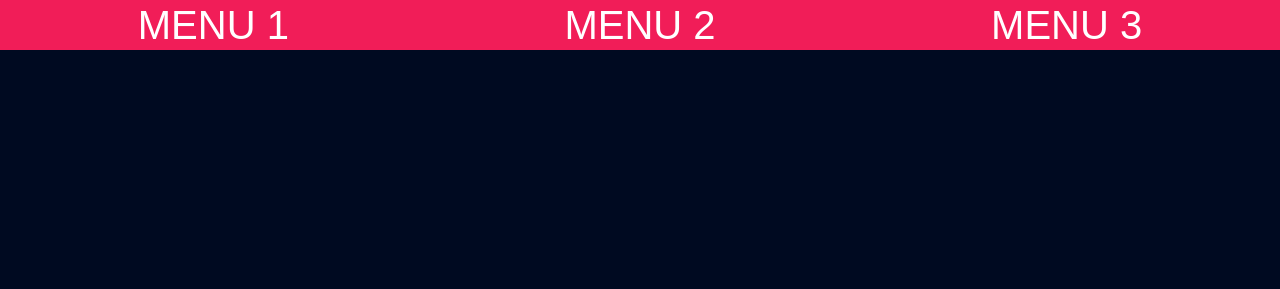
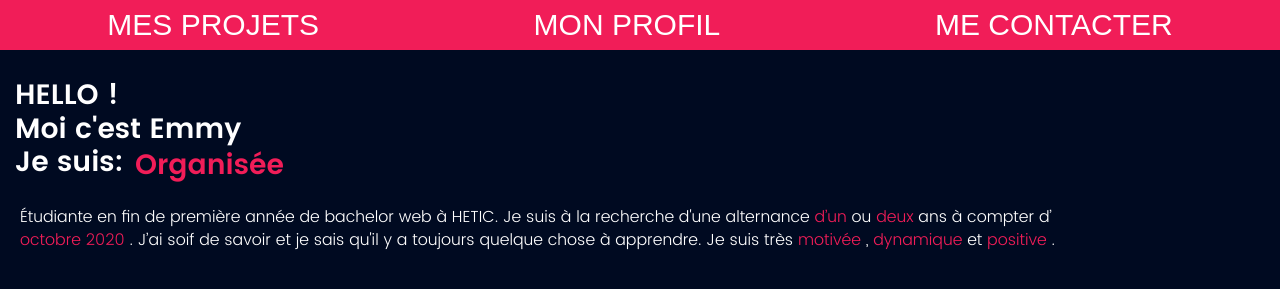
Before and after one commit to Amy-Dev/Folio, a website built with Parcel: page src/index.html in a window 1280 px wide. Built offline with nearby package versions, Linux system fonts and the light colour scheme.

Commit message:
adjustment menu burger and start home presentation

```diff
--- a/package.json
+++ b/package.json
@@ -20,5 +20,8 @@
   "devDependencies": {
     "parcel-bundler": "^1.12.4",
     "sass": "^1.26.10"
+  },
+  "dependencies": {
+    "reset.css": "^2.0.2"
   }
 }
--- a/src/index.html
+++ b/src/index.html
@@ -7,21 +7,50 @@
         <title>Folio</title>
         <link rel="stylesheet" href="scss/styles.scss"/>
         <link rel="stylesheet" href="reset.css"/>
+        <link rel="stylesheet" href="scss/global.scss"/>
     </head>
 
     <body>
+        <header class="header">
         <nav id="nav">
             <ul>
-                <li>Menu 1</li>
-                <li>Menu 2</li>
-                <li>Menu 3</li>
+                <li>Mes projets</li>
+                <li>Mon profil</li>
+                <li>Me contacter</li>
             </ul>
             <div class="open" id="open">
                 <div class="open-icon"></div>
             </div>
         </nav>
+        <div class="logo">
+            <img src="img/LOGO.svg"/>
+        </div>
+
+        <div class="networks">
+            <img src="img/logo/linkedin-logo.svg"/>
+            <img src="img/logo/github-logo.svg" />
+        </div>
         <script src="../src/script/index.js"></script>
+        </header>
 
+        <h2 class="presentationCarousel">
+            <span>HELLO ! <br> Moi c'est Emmy <br> Je suis: </span>
+            <div>
+                <ul class="flip4">
+                    <li>Motivée</li>
+                    <li>Curieuse</li>
+                    <li>Organisée</li>
+                    <li>Créative</li>
+                </ul>
+            </div>
+        </h2>
+        <p class="paragraphePresentation">
+            Étudiante en fin de première année de bachelor web à HETIC.
+            Je suis à la recherche d'une alternance <span> d’un </span> ou <span> deux </span> ans à
+            compter d’ <span> octobre 2020 </span> .
+            J’ai soif de savoir et je sais qu'il y a toujours quelque
+            chose à apprendre. Je suis très <span> motivée </span>, <span> dynamique </span> et <span> positive </span>.
+        </p>
     </body>
 
 </html>
--- /dev/null
+++ b/src/scss/global.scss
@@ -0,0 +1,8 @@
+@font-face {
+    src : url(../font/Poppins-SemiBold.woff);
+    font-family: poppins-semibold;
+}
+@font-face {
+    src : url(../font/Poppins-Light.woff);
+    font-family: poppins-light;
+}
--- a/src/scss/styles.scss
+++ b/src/scss/styles.scss
@@ -1,12 +1,22 @@
 body {
     background-color: #000A21;
 
-    //-------- MENU BURGER --------//
+
+    //-------- HEADER --------//
+.header {
+    height: 50px;
+    width: 100%;
+    display: flex;
+    justify-content: flex-end;
+    align-items: center;
+
+
+    //-------- HEADER M --------//
     nav {
         position: fixed;
         top: 0px;
         left: 0px;
-        background-color:#F11D58;
+        background-color: #F11D58;
         height: 50px;
         width: 50px;
         overflow: hidden;
@@ -18,6 +28,7 @@ body {
         width: 100vw;
         left:0;
         top:0;
+        background-color:#F11D58;
     }
 
     .open {
@@ -33,18 +44,21 @@ body {
 
     .open-icon {
         transition: background-color 0.3s;
+
     }
 
     .open-icon, .open-icon::before, .open-icon::after{
         width: 36px;
         height: 4px;
-        background:white;
+        border-radius: 2px;
+        background-color: #000A21;
     }
 
     .open-icon::before, .open-icon::after{
         content:'';
         display: block;
         transition: transform 0.3s;
+
     }
 
     .open-icon::before {
@@ -61,10 +75,12 @@ body {
 
     nav.is-open .open-icon::before {
         transform: translateY(2px) rotate(45deg);
+        background-color: #000A21;
     }
 
     nav.is-open .open-icon::after {
         transform: translateY(-2px) rotate(-45deg);
+        background-color: #000A21;
     }
 
     ul {
@@ -77,7 +93,7 @@ body {
         justify-content: center;
         height: 100vh;
         width: 100vw;
-        transform: translate(calc(-55vw + 10px), calc(-45vh + 10px))scale(0);
+        transform: translate(calc(-55vw + 10px), calc(-55vh + 10px))scale(0);
         transition: transform 0.5s;
     }
 
@@ -87,13 +103,14 @@ body {
 
     nav:not(.is-open) ul {
         pointer-events: none;
+        background-color: #F11D58;
     }
 
     li {
-        font-size: 40px;
+        font-size: 30px;
         text-transform: uppercase;
         font-family: Arial, Helvetica, sans-serif;
-        color: white;
+        color: #000A21;
         list-style: none;
     }
 
@@ -125,10 +142,101 @@ body {
 
     li {
         margin-bottom: 0;
+        color: white;
     }
     li:not(:last-child) {
         margin-bottom: 0;
     }
 }
 
+.logo {
+    img {
+        height: 50px;
+    }
 }
+.networks {
+    margin-left: 100px;
+    margin-right: 10px;
+    height: 30px;
+}
+}
+
+
+.presentationCarousel {
+    font-size: 28px;
+    margin-left: 15px;
+    color: white;
+    font-family: poppins-semibold;
+    margin-top: 30px;
+    line-height: 120%;
+    div {
+        overflow: hidden;
+        position: fixed;
+        float: right;
+        height: 65px;
+        padding-top: 10px;
+        margin-top: -41px;
+        li {
+            font-family: poppins-semibold;
+            color: #F11D58;
+            padding: 0 120px;
+            height: 45px;
+            margin-bottom: 45px;
+            display: block;
+        }
+    }
+}
+
+.flip2 { animation: flip2 6s cubic-bezier(0.23, 1, 0.32, 1.2) infinite; }
+.flip3 { animation: flip3 8s cubic-bezier(0.23, 1, 0.32, 1.2) infinite; }
+.flip4 { animation: flip4 10s cubic-bezier(0.23, 1, 0.32, 1.2) infinite; }
+
+@keyframes flip2 {
+    0% { margin-top: -180px; }
+    5% { margin-top: -90px;  }
+    50% { margin-top: -90px; }
+    55% { margin-top: 0px; }
+    99.99% { margin-top: 0px; }
+    100% { margin-top: -270px; }
+}
+
+@keyframes flip3 {
+    0% { margin-top: -270px; }
+    5% { margin-top: -180px; }
+    33% { margin-top: -180px; }
+    38% { margin-top: -90px; }
+    66% { margin-top: -90px; }
+    71% { margin-top: 0px; }
+    99.99% { margin-top: 0px; }
+    100% { margin-top: -270px; }
+}
+
+@keyframes flip4 {
+    0% { margin-top: -360px; }
+    5% { margin-top: -270px; }
+    25% { margin-top: -270px; }
+    30% { margin-top: -180px; }
+    50% { margin-top: -180px; }
+    55% { margin-top: -90px; }
+    75% { margin-top: -90px; }
+    80% { margin-top: 0px; }
+    99.99% { margin-top: 0px; }
+    100% { margin-top: -270px; }
+}
+
+.paragraphePresentation {
+    font-family: poppins-light;
+    color: white;
+    margin-left:20px;
+    margin-top:25px;
+    width: 85%;
+    font-size: 16px;
+    line-height: 145%;
+
+    span {
+        color: #F11D58;
+    }
+
+}
+
+}
```
Also changed, not shown: src/font/Poppins-Bold.woff (added), src/font/Poppins-Bold.woff2 (added), src/font/Poppins-Light.woff (added), src/font/Poppins-Light.woff2 (added), src/font/Poppins-Medium.woff (added), src/font/Poppins-Medium.woff2 (added), src/font/Poppins-Regular.woff (added), src/font/Poppins-Regular.woff2 (added), src/font/Poppins-SemiBold.woff (added), src/font/Poppins-SemiBold.woff2 (added), src/img/LOGO.svg (added), src/img/logo/github-logo.svg (added), src/img/logo/linkedin-logo.svg (added), 1 other file.
